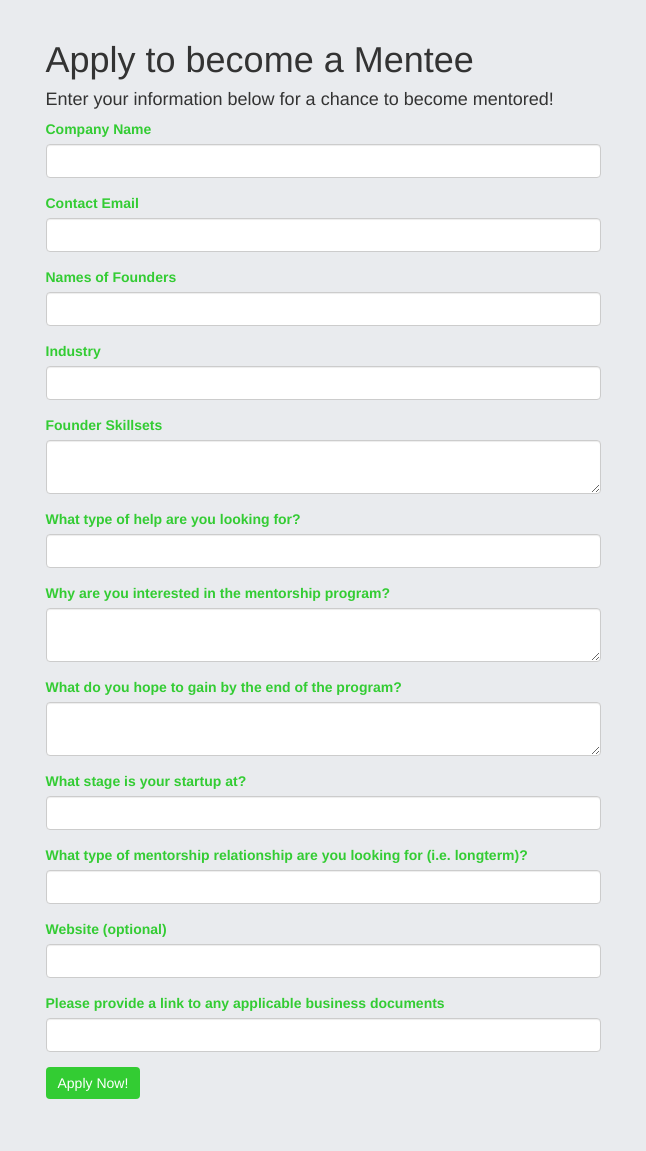
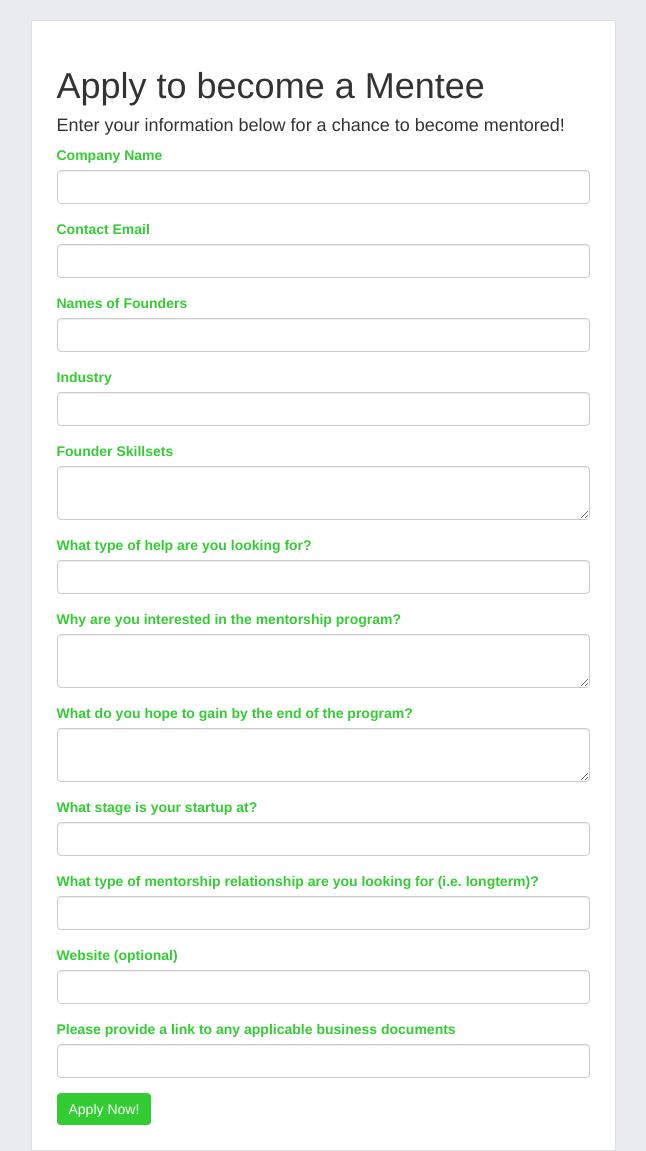
Before and after one commit to mattpodolak/enLIGHT-Mentorship-Program, a Flask app: page /application in a window 1280 px wide. Shown: the part 52-1203 px from the top of the page, without its empty margins (317-963 px from the left). Before the commit the page ends 1151 px from the top, so only its background shows below. Run offline with Flask 2, Linux system fonts and the light colour scheme; some libraries are stand-ins or nearby versions.

Commit message:
Updated application border

```diff
--- a/app/static/css/styles.css
+++ b/app/static/css/styles.css
@@ -31,3 +31,9 @@ body{
 a {
     color: #3c3;
 }
+
+.application-border{
+    padding: 25px;
+    border: 1px solid #dddfe2;
+    background-color: #ffffff;
+}
--- a/app/templates/application.html
+++ b/app/templates/application.html
@@ -3,7 +3,7 @@
 
 {% block app_content %}
     <div class="row">
-        <div class="col-md-6 col-md-offset-3">
+        <div class="col-md-6 col-md-offset-3 application-border">
             <h1>Apply to become a Mentee</h1>
             <h3 class="form-subheader">Enter your information below for a chance to become mentored!</h3>
             {{ wtf.quick_form(form)}}
```
